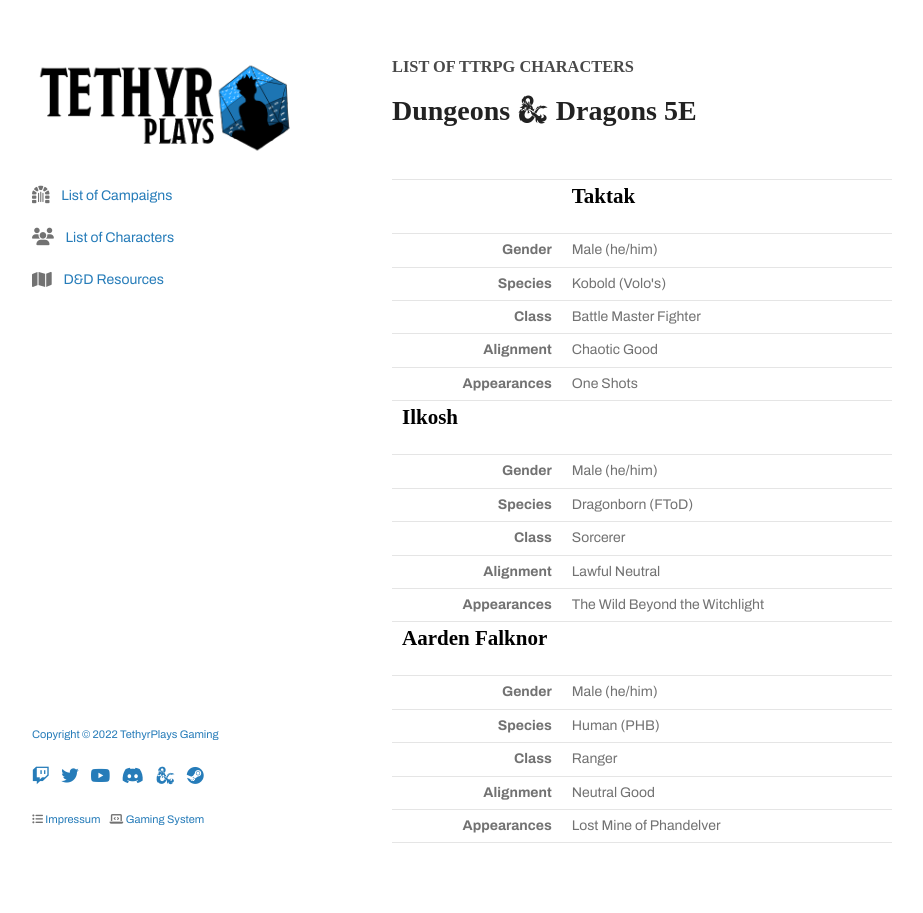
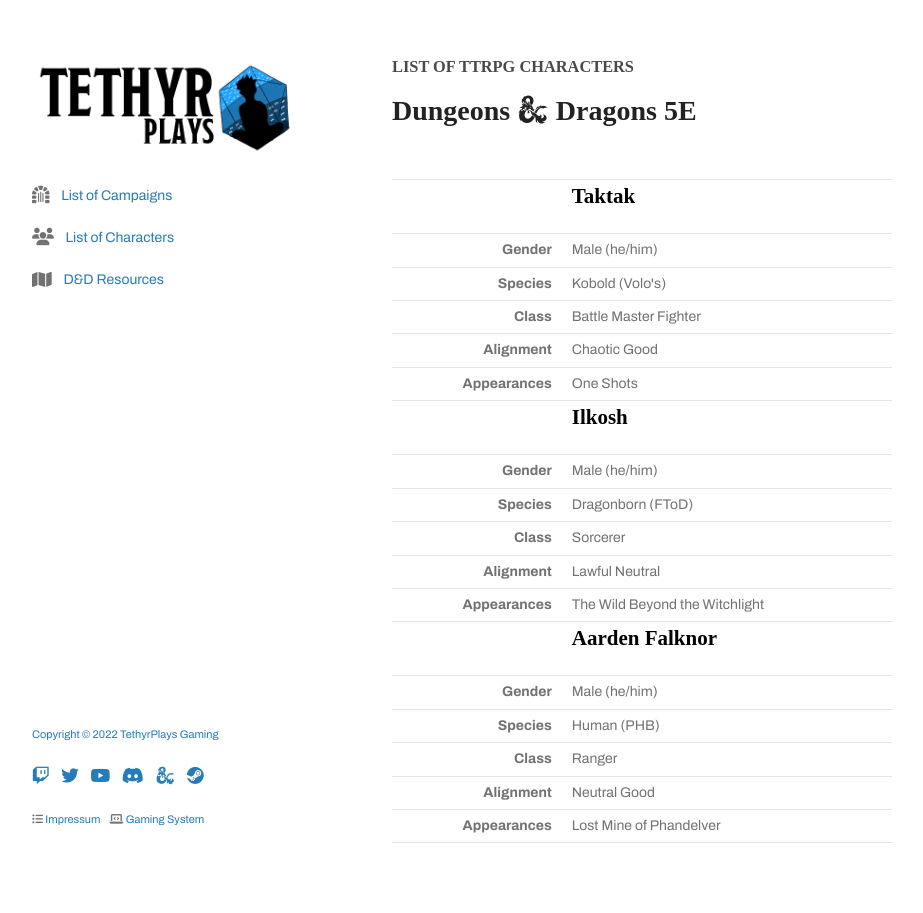
Before and after one commit to tethyrplays/tethyrplays, a Jekyll site: the page built from character/index.md, in a window 1280 px wide. Shown: the whole page, without its empty margins (178-1101 px from the left). Built offline with Jekyll 4.4.1, drawn with Linux system fonts in a browser that asks for light colours; nearby versions of some CDN libraries; some web fonts are replaced; our own code applies the rules of GitHub Pages for plain Markdown files; the repository's description, which GitHub fills in, is left out.

Commit message:
Update index.md
Update

```diff
--- a/character/index.md
+++ b/character/index.md
@@ -37,7 +37,8 @@
     <td style="text-align:left;">One Shots</td>
   </tr>
   <tr> <!-- Character -->
-    <td colspan="2" style="text-align:left;"><h2><a href="#link">Ilkosh</a></h2></td>
+    <td style="text-align:right; font-weight:bold;">&nbsp;&nbsp;</td>
+    <td class="character-name" style="text-align:left;"><h2><a href="#link">Ilkosh</a></h2></td>
   </tr>
   <tr>
     <td style="text-align:right; font-weight:bold;">Gender</td>
@@ -60,7 +61,8 @@
     <td style="text-align:left;">The Wild Beyond the Witchlight</td>
   </tr>
   <tr> <!-- Character -->
-    <td colspan="2" style="text-align:left;"><h2><a href="#link">Aarden Falknor</a></h2></td>
+    <td style="text-align:right; font-weight:bold;">&nbsp;&nbsp;</td>
+    <td class="character-name" style="text-align:left;"><h2><a href="#link">Aarden Falknor</a></h2></td>
   </tr>
   <tr>
     <td style="text-align:right; font-weight:bold;">Gender</td>
@@ -84,29 +86,3 @@
   </tr>
 </tbody>
 </table>
-
-
-<!-- Character -->
-<!-- <tr>
-  <td colspan="2" style="text-align:left;"><h2><a href="#link">Character</a></h2></td>
-</tr>
-<tr>
-  <td style="text-align:right; font-weight:bold;">Gender</td>
-  <td style="text-align:left;"></td>
-</tr>
-<tr>
-  <td style="text-align:right; font-weight:bold;">Species</td>
-  <td style="text-align:left;"></td>
-</tr>
-<tr>
-  <td style="text-align:right; font-weight:bold;">Class</td>
-  <td style="text-align:left;"></td>
-</tr>
-<tr>
-  <td style="text-align:right; font-weight:bold;">Alignment</td>
-  <td style="text-align:left;"></td>
-</tr>
-<tr>
-  <td style="text-align:right; font-weight:bold;">Appearances</td>
-  <td style="text-align:left;"></td>
-</tr> -->
```
